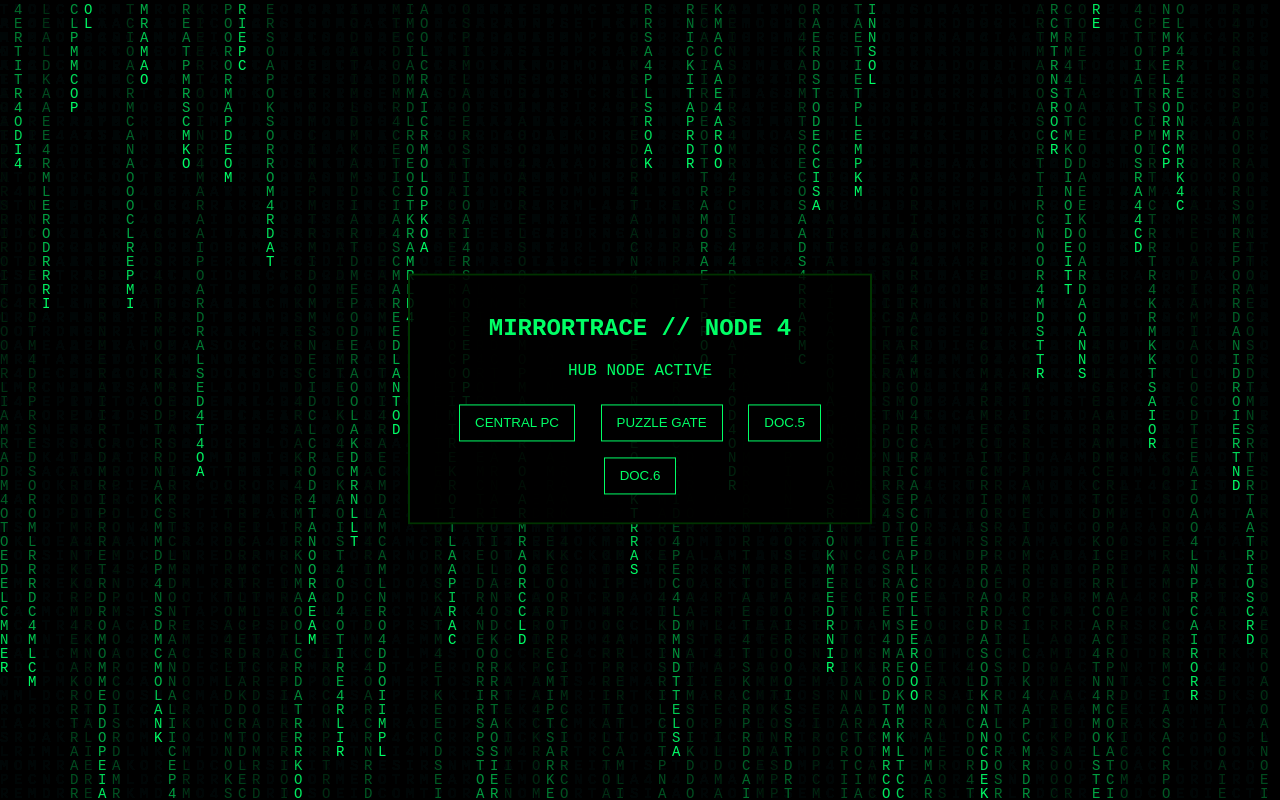
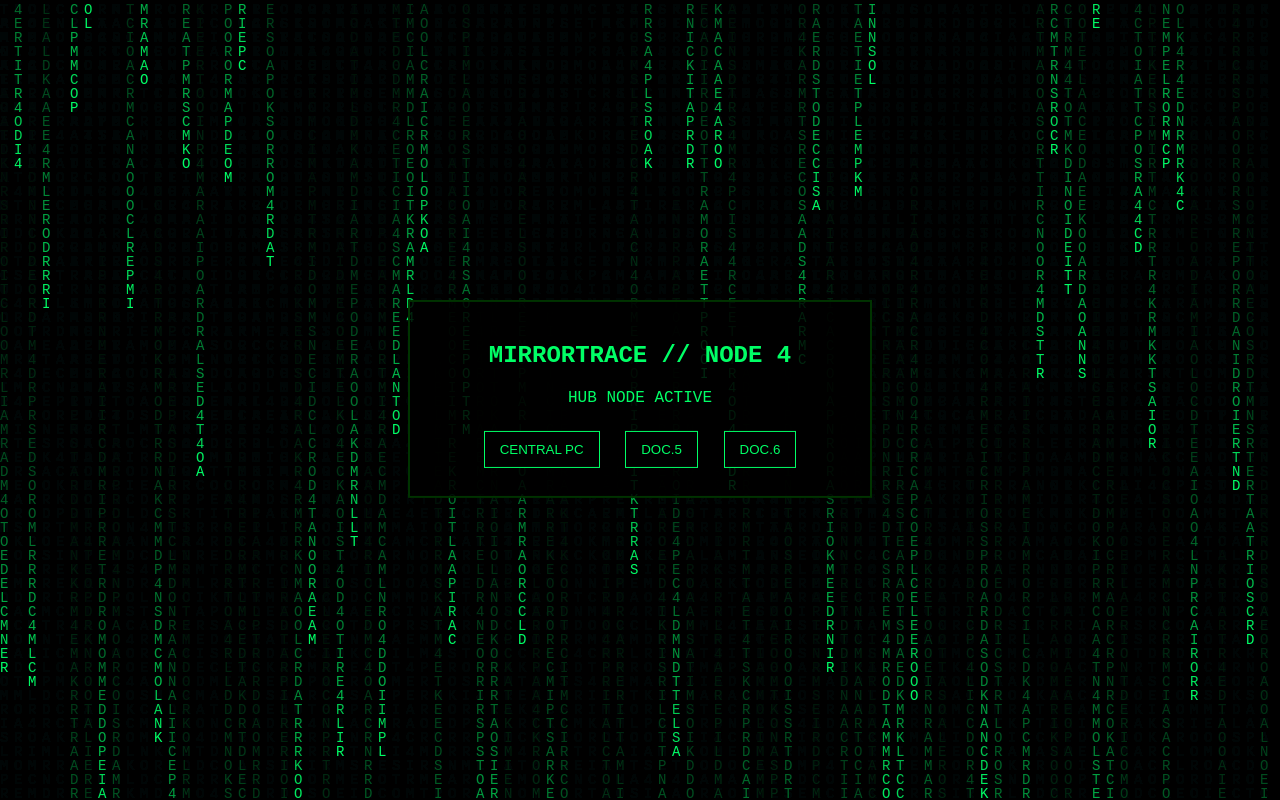
Before and after one commit to DOLORPLAY/mirrortrace, a plain HTML site: page node4.html in a window 1280 px wide. Drawn offline with Linux system fonts and the light colour scheme.

Commit message:
Update node4.html

```diff
--- a/node4.html
+++ b/node4.html
@@ -70,8 +70,7 @@ button:hover{
 
     <button onclick="location.href='log5.html'">CENTRAL PC</button>
 
-    <button onclick="alert('ACCESS DENIED // FRAGMENT LOCKED')">
-        PUZZLE GATE
+
     </button>
 
     <button onclick="location.href='doc5.html'">DOC.5</button>
```
